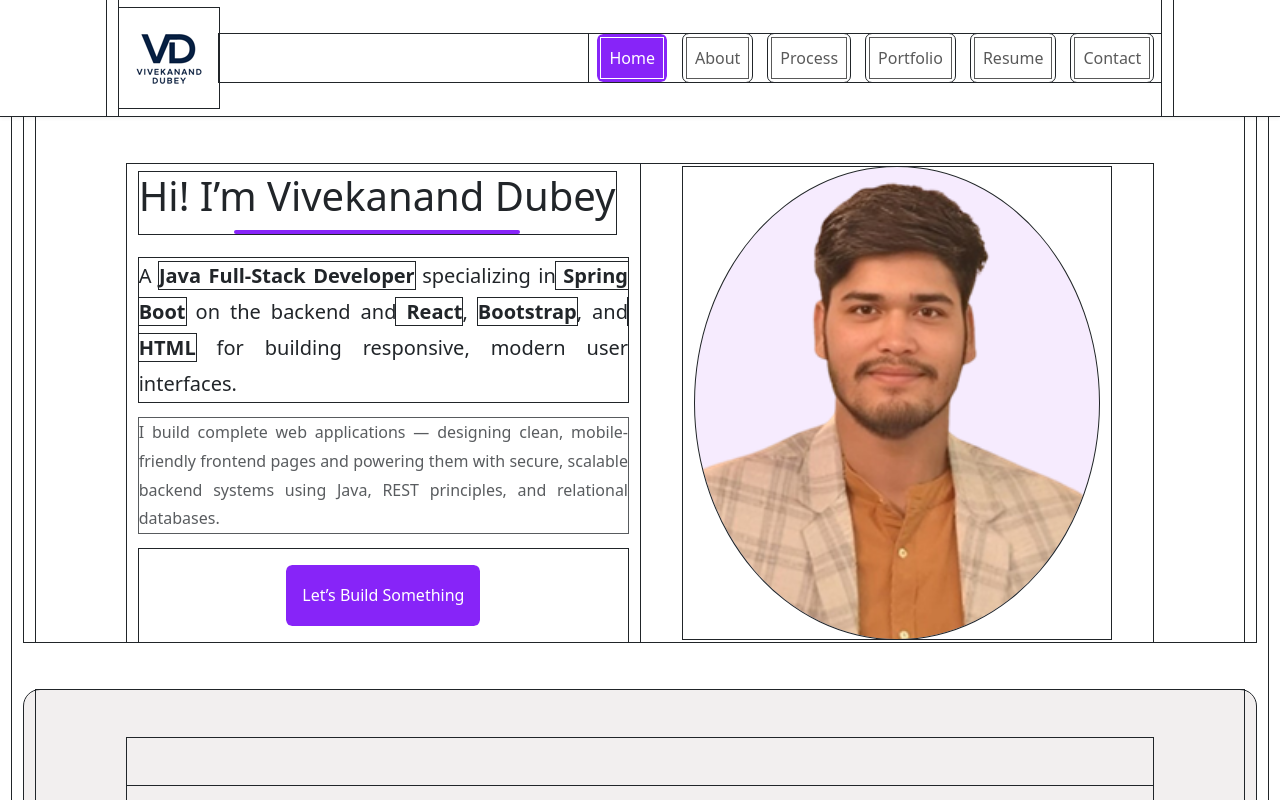
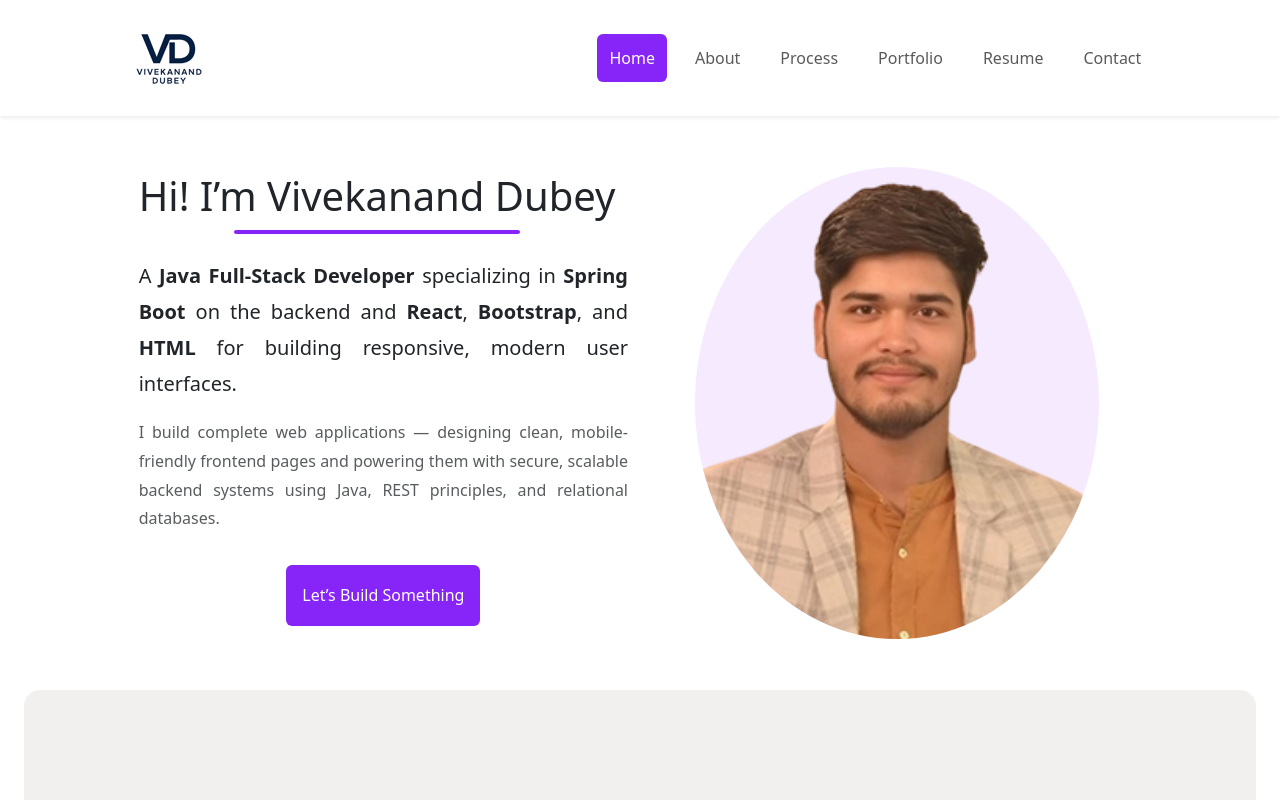
Before and after one commit to vdubey92928/portfolio-react, a React (Vite) app: page / in a window 1280 px wide. Shown: the top 800 px of the page. Built offline with nearby package versions, Linux system fonts and the light colour scheme.

Commit message:
overflow resolved

```diff
--- a/src/index.css
+++ b/src/index.css
@@ -1,7 +1,3 @@
-* {
-  outline: 1px solid;
-}
-
 .bg-voilet {
   background-color: #8724f8;
   color: white;
```
